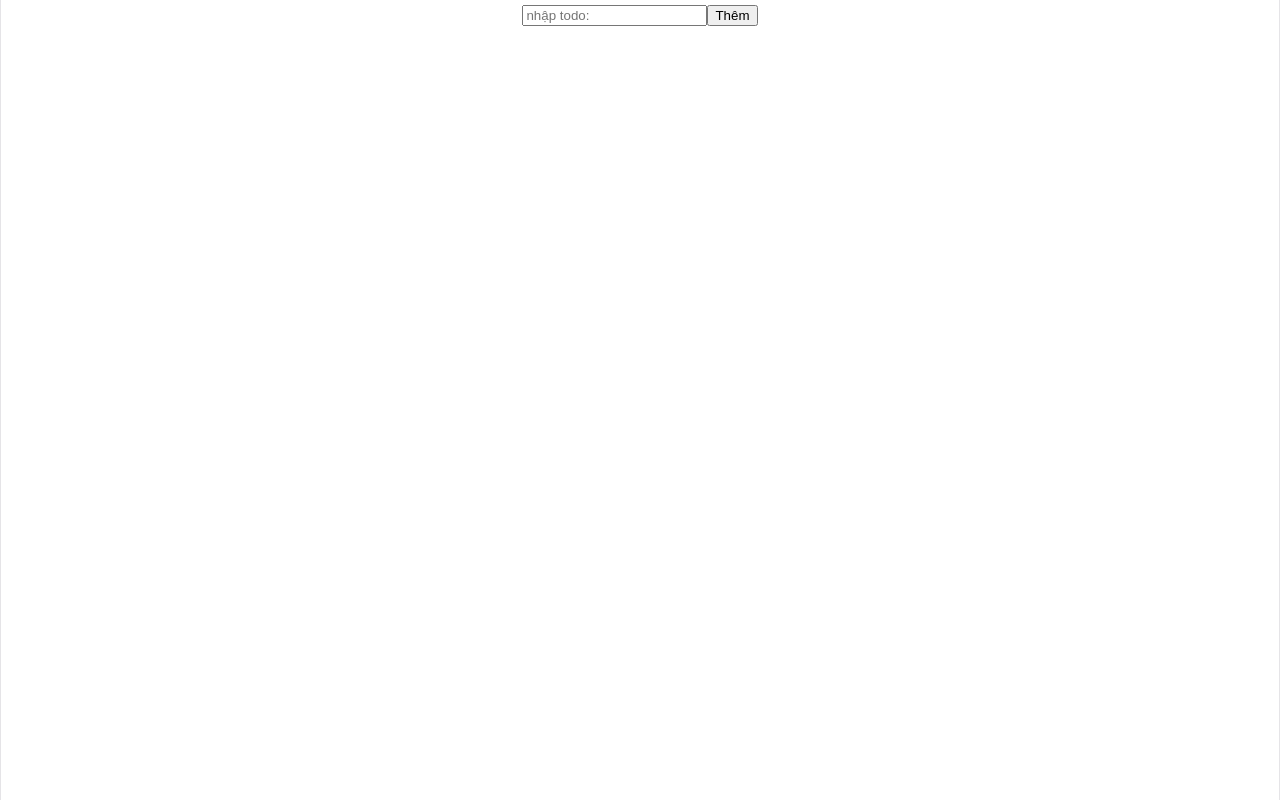
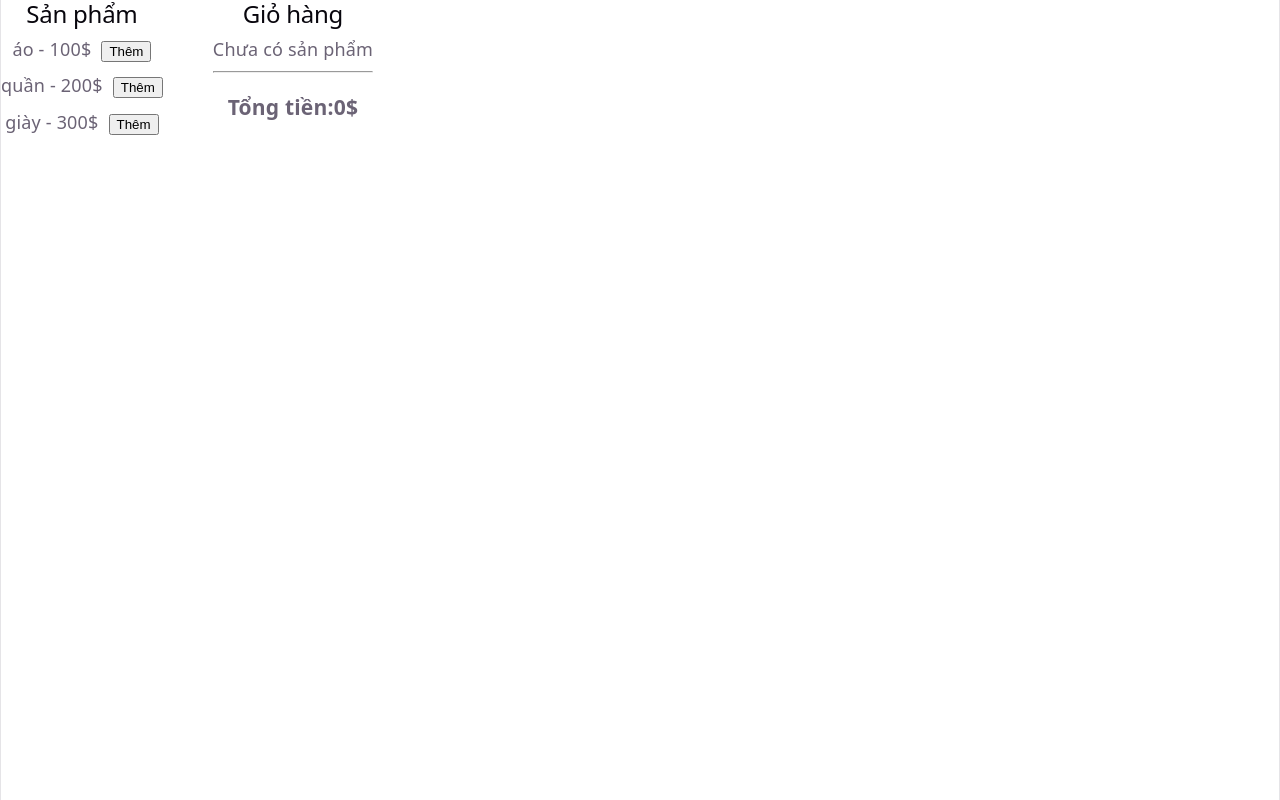
Before and after one commit to duc150905/PTDGUD, a React (Vite) app in the folder Buoi6/vite-project/: page / in a window 1280 px wide. Built offline with nearby package versions, Linux system fonts and the light colour scheme.

Commit message:
bai5 buoi6

```diff
--- a/Buoi6/vite-project/src/App.jsx
+++ b/Buoi6/vite-project/src/App.jsx
@@ -5,11 +5,13 @@ import Header from './Header'
 import Profile from './Profile'
 import TodoInput from './TodoInput'
 import TodoList from './TodoList'
+import ProductList from './ProductList'
+import Cart from './Cart'
 function App() {
   return (
-    <div>
-      <TodoInput />
-      <TodoList />
+     <div style={{ display: "flex", gap: "50px" }}>
+      <ProductList />
+      <Cart />
     </div>
   )
 }
--- /dev/null
+++ b/Buoi6/vite-project/src/Cart.jsx
@@ -0,0 +1,44 @@
+import React from 'react'
+import { useRecoilState } from 'recoil'
+import { cartState } from './cartState'
+function Cart() {
+    const [cart, setCart] = useRecoilState(cartState);
+    const increase = (id) => {
+        setCart((prev) =>
+            prev.map((item) =>
+                item.id === id
+                    ? { ...item, quantity: item.quantity + 1 } : item
+            ))
+    }
+    const decrease = (id) => {
+        setCart((prev) =>
+            prev.map((item) =>
+                item.id === id ? { ...item, quantity: item.quantity - 1 } : item
+            ).filter((item) => item.quantity > 0)
+        )
+    }
+    const total = cart.reduce(
+        (sum, item) => sum + item.price * item.quantity, 0
+    );
+    return (
+        <div>
+            <h2>Giỏ hàng</h2>
+            {cart.length === 0 && <p>Chưa có sản phẩm</p>}
+            {cart.map((item) => (
+                <div key={item.id} style={{ marginBottom: "10px" }}>
+                    <b>{item.name}</b> - {item.price}$
+                    <br />
+                    Số lượng: {item.quantity}
+                    <br />
+                    <button onClick={() => increase(item.id)}>+</button>
+                    <button onClick={() => decrease(item.id)}>-</button>
+
+                </div>
+            ))}
+            <hr />
+            <h3>Tổng tiền:{total}$</h3>
+        </div>
+    )
+}
+
+export default Cart
--- /dev/null
+++ b/Buoi6/vite-project/src/ProductList.jsx
@@ -0,0 +1,37 @@
+import React from 'react'
+import { useSetRecoilState } from 'recoil'
+import { cartState } from './cartState'
+function ProductList() {
+    const setCart=useSetRecoilState(cartState);
+    const products=[
+        {id:1,name:"áo",price:100},
+        {id:2,name:"quần",price:200},
+        {id:3,name:"giày",price:300}
+    ];
+    const addToCart=(product)=>{
+        setCart((prev)=>{
+            const exist=prev.find((item)=>item.id===product.id);
+            if(exist){
+                return prev.map((item)=>
+                item.id===product.id
+                ?{...item,quantity:item.quantity+1}
+                :item
+                )
+            }
+            return [...prev,{...product,quantity:1}];
+        })
+    }
+  return (
+    <div>
+        <h2>Sản phẩm</h2>
+        {products.map((p)=>(
+            <div key={p.id} style={{marginBottom:"10px"}}>
+                {p.name} - {p.price}$
+                <button onClick={()=>addToCart(p)} style={{ marginLeft: "10px"} }>Thêm</button>
+            </div>
+        ))}
+    </div>
+  )
+}
+
+export default ProductList
--- /dev/null
+++ b/Buoi6/vite-project/src/cartState.jsx
@@ -0,0 +1,6 @@
+import React from 'react'
+import { atom } from 'recoil'
+export const cartState=atom({
+    key:"cartState",
+    default:[],
+});
```
Also changed, not shown: Buoi6/vite-project/src/Bai5.png (added).
